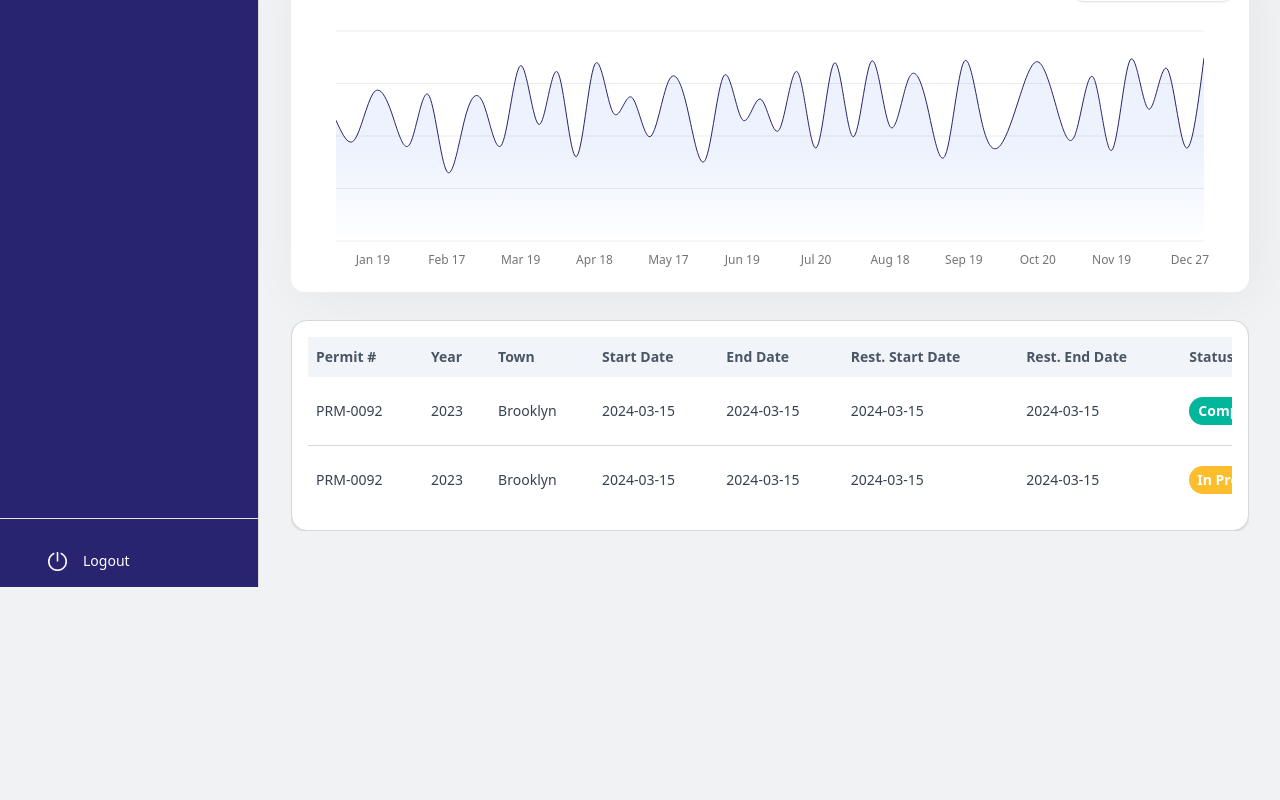
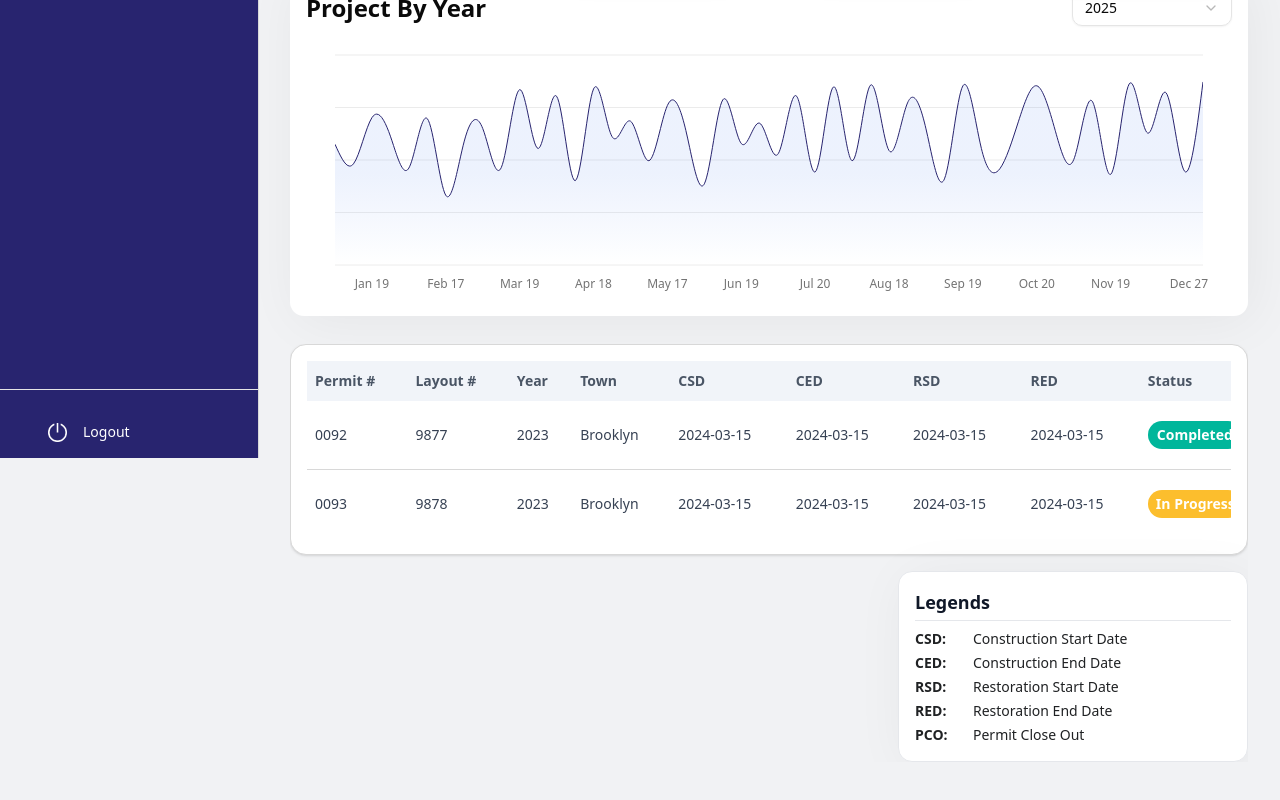
Before and after one commit to sparvez92/gis-tracker-fe, a Next.js app: page / in a window 1280 px wide. Shown: the part 342-1142 px from the top of the page. Before the commit the page ends 929 px from the top, so only its background shows below. Built offline with nearby package versions, Linux system fonts and the light colour scheme.

Commit message:
chore: feedback fixed

```diff
--- a/app/(protected)/layout.tsx
+++ b/app/(protected)/layout.tsx
@@ -22,7 +22,7 @@ export default function DashboardLayout({ children }: { children: React.ReactNod
             variant="ghost"
             size="icon"
             className={cn(
-              'absolute top-3 left-3 md:hidden',
+              'absolute z-30 top-3 left-3 md:hidden',
               pathName === MAP_ROUTE && 'bg-white md:flex'
             )}
           >
@@ -35,12 +35,12 @@ export default function DashboardLayout({ children }: { children: React.ReactNod
       </Sheet>
 
       {/* Sidebar for large screens */}
-      <aside className="bg-secondary hidden min-h-screen flex-col border-r md:flex">
+      <aside className="bg-secondary fixed hidden min-h-screen flex-col border-r md:flex">
         {pathName === MAP_ROUTE ? <MapLegends /> : <Sidebar />}
       </aside>
 
       {/* Main content */}
-      <main className="flex max-w-full flex-1 flex-col md:max-w-[calc(100vw-258px)]">
+      <main className="flex max-w-full flex-1 flex-col ml-auto md:max-w-[calc(100vw-258px)]">
         {children}
       </main>
     </div>
--- a/app/(protected)/map/MapClient.tsx
+++ b/app/(protected)/map/MapClient.tsx
@@ -274,7 +274,7 @@ export default function MapClient() {
       </div>
 
       <div className="relative flex-1">
-        <div className="absolute top-5 right-5 z-9999 bg-white">
+        <div className="absolute top-5 right-5 z-20 bg-white">
           <input
             ref={(el) => {
               searchInputRef.current = el;
--- a/app/(protected)/page.tsx
+++ b/app/(protected)/page.tsx
@@ -10,22 +10,22 @@ import Image from 'next/image';
 export default function Home() {
   const data = [
     {
-      title: 'Total Permit Projects',
+      title: 'Total permit projects',
       icon: '/icons/dashboard/icon4.png',
       value: '40,689',
     },
     {
-      title: 'Total Emergency Projects',
+      title: 'Total emergency projects',
       icon: '/icons/dashboard/icon1.png',
       value: '10,293',
     },
     {
-      title: 'Completed Constructions',
+      title: 'Total completed construction projects',
       icon: '/icons/dashboard/icon2.png',
       value: '89,000',
     },
     {
-      title: 'Completed Restorations',
+      title: 'Total completed restoration projects',
       icon: '/icons/dashboard/icon3.png',
       value: '2,040',
     },
--- a/app/(protected)/projects/upload/UploadForm.tsx
+++ b/app/(protected)/projects/upload/UploadForm.tsx
@@ -54,7 +54,7 @@ const UploadForm = () => {
           <FileUploadField
             form={form}
             name="file"
-            label="Upload File"
+            label=""
             accept=".csv"
             maxSizeMB={5}
           />
--- a/components/custom/MapLegends.tsx
+++ b/components/custom/MapLegends.tsx
@@ -12,7 +12,7 @@ function MapLegends() {
   const { baseMap, setBaseMap } = useAuthStore();
 
   return (
-    <nav className="flex h-full min-h-screen min-w-[258px] flex-col gap-4">
+    <nav className="flex h-full min-h-screen max-w-[258px] flex-col gap-4">
       <Image src="/logo.png" alt="logo" width={126} height={43} className="m-5 self-center" />
 
       <div className="flex flex-col gap-6 px-4">
@@ -56,7 +56,7 @@ function MapLegends() {
                   setBaseMap(key);
                 }}
               >
-                <Image
+                <img
                   src={i.image}
                   alt="Basemap preview"
                   className={cn(
--- a/components/custom/dataTable.tsx
+++ b/components/custom/dataTable.tsx
@@ -12,6 +12,7 @@ import { Button } from '@/components/ui/button';
 import { useState } from 'react';
 import { ButtonGroup } from '../ui/button-group';
 import { ChevronLeftIcon, ChevronRightIcon } from 'lucide-react';
+import TableLegends from './tableLegends';
 
 export interface Column<T> {
   key: keyof T;
@@ -99,6 +100,8 @@ export function DataTable<T>({
           </ButtonGroup>
         </div>
       )}
+
+      <TableLegends />
     </div>
   );
 }
--- a/components/custom/forms/project.tsx
+++ b/components/custom/forms/project.tsx
@@ -19,6 +19,11 @@ const yearOptions = [
   { label: '2023', value: '2023' },
 ];
 
+const pcoOptions = [
+  { label: 'Yes', value: 'yes' },
+  { label: 'No', value: 'no' },
+];
+
 const projectTypeOptions = [
   { label: 'Road Construction', value: 'road_construction' },
   { label: 'Bridge Repair', value: 'bridge_repair' },
@@ -27,13 +32,15 @@ const projectTypeOptions = [
 
 const formSchema = z.object({
   permitNo: z.string().min(1, { message: 'Permit number is required.' }),
+  layoutNo: z.string().min(1, { message: 'Layout number is required.' }),
   year: z.string().min(1, { message: 'Year is required.' }),
+  permitCloseOut: z.string().min(1, { message: 'Permit Close Out is required.' }),
   townName: z.string().min(1, { message: 'Town name is required.' }),
   projectType: z.string().min(1, { message: 'Project type is required.' }),
-  startDate: z.date({ message: 'Start date is required.' }),
-  endDate: z.date({ message: 'End date is required.' }),
-  restorationStartDate: z.date({ message: 'Restoration start date is required.' }),
-  restorationEndDate: z.date({ message: 'Restoration end date is required.' }),
+  startDate: z.date({ message: 'Start date is required.' }).optional(),
+  endDate: z.date({ message: 'End date is required.' }).optional(),
+  restorationStartDate: z.date({ message: 'Restoration start date is required.' }).optional(),
+  restorationEndDate: z.date({ message: 'Restoration end date is required.' }).optional(),
   location: z.object({
     lat: z.number(),
     lng: z.number(),
@@ -49,9 +56,11 @@ const ProjectForm = () => {
     resolver: zodResolver(formSchema),
     defaultValues: {
       permitNo: '',
+      layoutNo: '',
       year: '',
       townName: '',
       projectType: '',
+      permitCloseOut: "no",
       location: {
         lat: undefined,
         lng: undefined,
@@ -76,6 +85,7 @@ const ProjectForm = () => {
       >
         <div className="grid w-full grid-cols-1 gap-7 md:grid-cols-2">
           <Field form={form} name="permitNo" label="Permit #" placeholder="Enter permit number" />
+          <Field form={form} name="layoutNo" label="Layout #" placeholder="Enter layout number" />
           <SelectField
             form={form}
             name="year"
@@ -91,8 +101,15 @@ const ProjectForm = () => {
             placeholder="Select project type"
             options={projectTypeOptions}
           />
-          <DatePickerField form={form} name="startDate" label="Start Date" />
-          <DatePickerField form={form} name="endDate" label="End Date" />
+           <SelectField
+            form={form}
+            name="permitCloseOut"
+            label="Permit Closed Out"
+            placeholder="Permit Closed Out"
+            options={pcoOptions}
+          />
+          <DatePickerField form={form} name="startDate" label="Construction Start Date" />
+          <DatePickerField form={form} name="endDate" label="Construction End Date" />
           <DatePickerField form={form} name="restorationStartDate" label="Restoration Start Date" />
           <DatePickerField form={form} name="restorationEndDate" label="Restoration End Date" />
         </div>
--- /dev/null
+++ b/components/custom/tableLegends.tsx
@@ -0,0 +1,34 @@
+// Define the structure for a single legend item
+
+import { defaultLegends, LegendItem } from "@/constants";
+import Section from "./Section";
+
+
+interface TableLegendsProps {
+  legends?: LegendItem[];
+}
+
+const TableLegends: React.FC<TableLegendsProps> = ({ legends = defaultLegends }) => {
+  return (
+    <Section className="mt-4 p-4 border border-gray-200 rounded-lg bg-gray-50 dark:border-gray-700 dark:bg-gray-800 max-w-[350px] ml-auto"
+    showShadow>
+      <h4 className="text-lg font-semibold mb-2 text-gray-900 dark:text-gray-100 border-b pb-1 border-gray-200 dark:border-gray-700">
+        Legends
+      </h4>
+      <div className="flex text-sm flex-col gap-y-1">
+        {legends.map((item, index) => (
+          <div key={index} className="flex items-center space-x-2">
+            <span className="font-bold text-primary min-w-[50px]">
+              {item.abbreviation}:
+            </span>
+            <span className="text-primary">
+              {item.fullName}
+            </span>
+          </div>
+        ))}
+      </div>
+    </Section>
+  );
+};
+
+export default TableLegends;
--- a/constants/index.tsx
+++ b/constants/index.tsx
@@ -75,18 +75,21 @@ export const YEARS_OPTIONS = getLast20Years().map((year) => ({
 
 export type Permit = {
   permit: string;
+  layout: string;
   year: number;
   town: string;
   startDate: string;
   endDate: string;
   restStart: string;
   restEnd: string;
+  isPermitClosed?: boolean;
   status: 'Completed' | 'In Progress';
 };
 
 export const DUMMY_DATA: Permit[] = [
   {
-    permit: 'PRM-0092',
+    permit: '0092',
+    layout: '9877',
     year: 2023,
     town: 'Brooklyn',
     startDate: '2024-03-15',
@@ -94,9 +97,11 @@ export const DUMMY_DATA: Permit[] = [
     restStart: '2024-03-15',
     restEnd: '2024-03-15',
     status: 'Completed',
+    isPermitClosed: false,
   },
   {
-    permit: 'PRM-0092',
+    permit: '0093',
+    layout: '9878',
     year: 2023,
     town: 'Brooklyn',
     startDate: '2024-03-15',
@@ -104,18 +109,20 @@ export const DUMMY_DATA: Permit[] = [
     restStart: '2024-03-15',
     restEnd: '2024-03-15',
     status: 'In Progress',
+    isPermitClosed: true,
   },
   // add more rows as needed
 ];
 
 export const COLUMNS: Column<Permit>[] = [
   { key: 'permit', label: 'Permit #' },
+  { key: 'layout', label: 'Layout #' },
   { key: 'year', label: 'Year' },
   { key: 'town', label: 'Town' },
-  { key: 'startDate', label: 'Start Date' },
-  { key: 'endDate', label: 'End Date' },
-  { key: 'restStart', label: 'Rest. Start Date' },
-  { key: 'restEnd', label: 'Rest. End Date' },
+  { key: 'startDate', label: 'CSD' },
+  { key: 'endDate', label: 'CED' },
+  { key: 'restStart', label: 'RSD' },
+  { key: 'restEnd', label: 'RED' },
   {
     key: 'status',
     label: 'Status',
@@ -129,6 +136,11 @@ export const COLUMNS: Column<Permit>[] = [
         {value}
       </div>
     ),
+  },
+  {
+    key: 'isPermitClosed',
+    label: 'PCO',
+    render: (value) => <div className={cn()}>{value ? 'Yes' : 'No'}</div>,
   },
   {
     key: 'actions' as any,
@@ -179,3 +191,18 @@ export const BASEMAPS: Record<
 } as const;
 
 export type BaseMapKey = keyof typeof BASEMAPS;
+
+
+export interface LegendItem {
+  abbreviation: string;
+  fullName: string;
+}
+
+// Assume these are your column definitions
+export const defaultLegends: LegendItem[] = [
+  { abbreviation: 'CSD', fullName: 'Construction Start Date' },
+  { abbreviation: 'CED', fullName: 'Construction End Date' },
+  { abbreviation: 'RSD', fullName: 'Restoration Start Date' },
+  { abbreviation: 'RED', fullName: 'Restoration End Date' },
+  { abbreviation: 'PCO', fullName: 'Permit Close Out' },
+];
```
